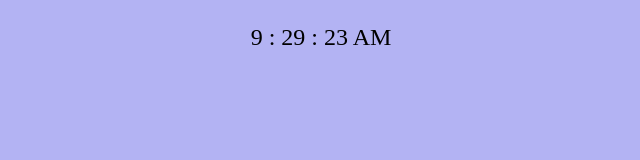
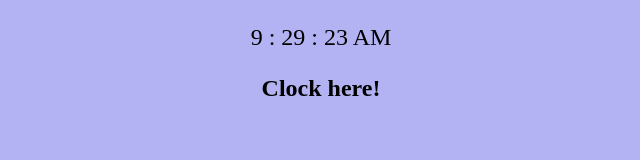
Before and after one commit to DuttaJoyshree/clock, a plain HTML site: page index.html in a window 1280 px wide. Shown: the whole page, without its empty margins (319-959 px from the left). Drawn offline with Linux system fonts and the light colour scheme.

Commit message:
Added an h1

```diff
--- a/index.html
+++ b/index.html
@@ -10,6 +10,7 @@
 <body>
     <div>
         <p id="clockTime"></p>
+        <h1>Clock here!</h1>
 
     </div>
     <script type="text/javascript" src="./clock.js"></script>
```
